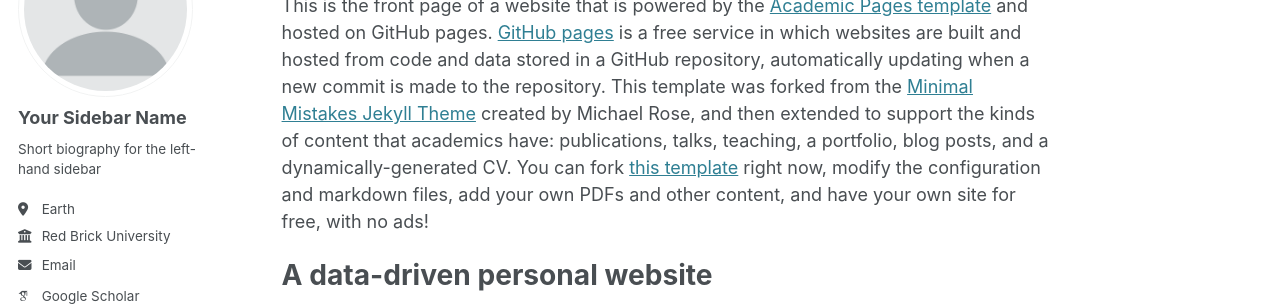
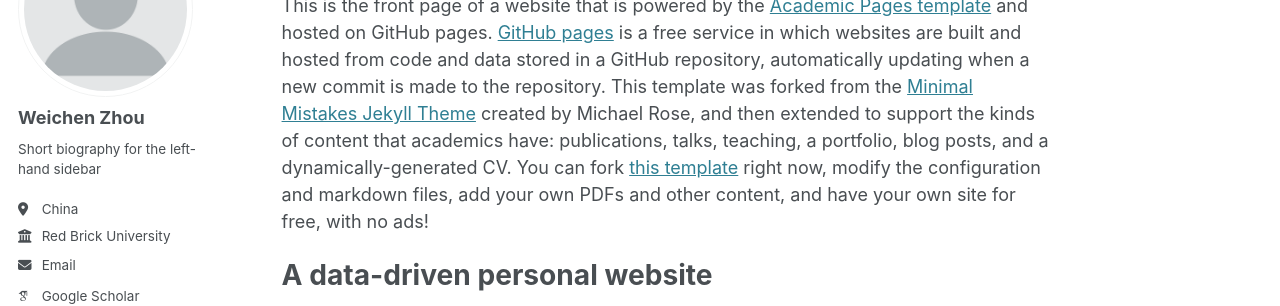
Before and after one commit to WEIC-7/WEIC-7.github.io, a Jekyll site: the page built from _pages/about.md, in a window 1280 px wide. Shown: the part 184-490 px from the top of the page. Built offline with Jekyll 4.4.1, drawn with Linux system fonts in a browser that asks for light colours; some web fonts are replaced.

Commit message:
Update _config.yml

```diff
--- a/_config.yml
+++ b/_config.yml
@@ -11,7 +11,7 @@ title                    : "Weichen's Homepage"
 title_separator          : "-"
 name                     : &name "Weichen Zhou"
 description              : &description "周蔚琛"
-url                      : https://WEIC-7/zhou-weichen.github.io
+url                      : https://weic-7.github.io
 baseurl                  : "" # the subpath of your site, e.g. "/blog"
 repository               : "WEIC-7/zhou-weichen.github.io"
 
@@ -21,13 +21,13 @@ repository               : "WEIC-7/zhou-weichen.github.io"
 author:
   # Biographic information
   avatar           : "profile.png"
-  name             : "Your Sidebar Name"
+  name             : "Weichen Zhou"
   pronouns         : # example: "she/her"
   bio              : "Short biography for the left-hand sidebar"
-  location         : "Earth"
+  location         : "China"
   employer         : "Red Brick University"
   uri              : # URL
-  email            : "none@example.org"
+  email            : "zweic008@gmail.com"
 
   # Academic websites
   arxiv            : # URL - Update with the correct link to your profile
```
